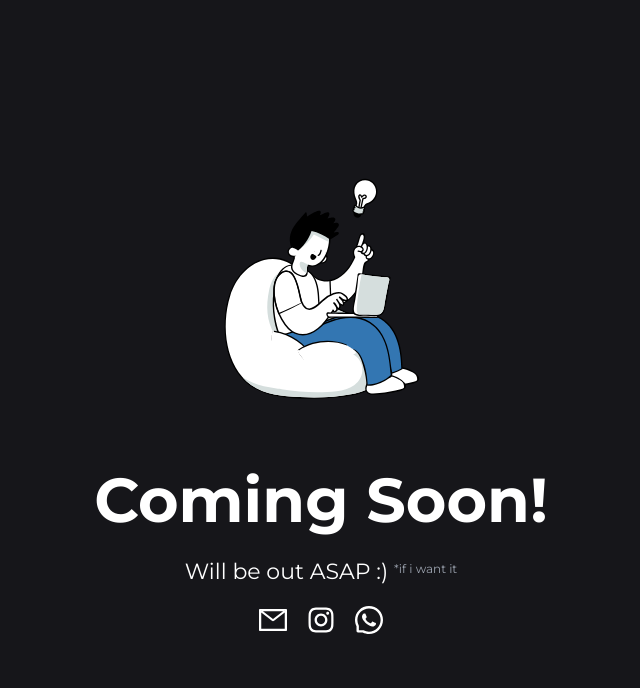
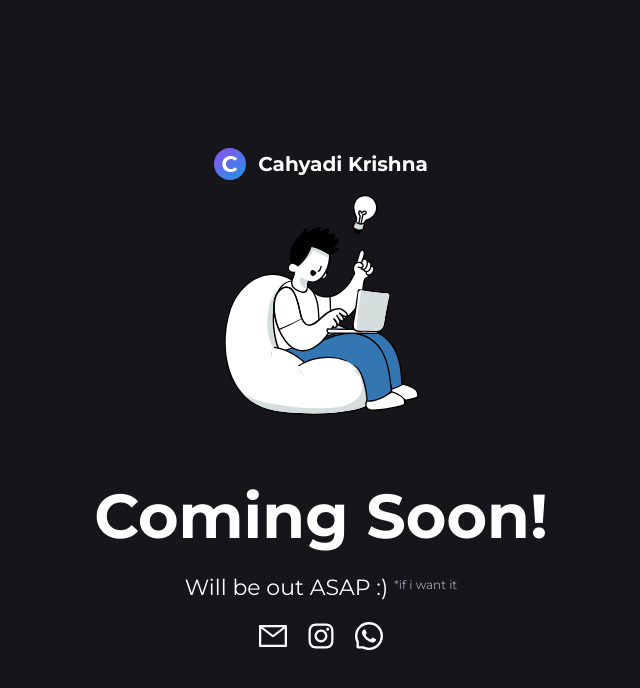
Before and after one commit to cahyadikrishna/cahyadikrishna.github.io, a React (Vite) app: page / in a window 1280 px wide. Shown: the top 688 px of the page, without its empty margins (319-959 px from the left). Built offline with nearby package versions, Linux system fonts and the light colour scheme.

Commit message:
Change contact link and logo icon

```diff
--- a/src/App.tsx
+++ b/src/App.tsx
@@ -1,10 +1,12 @@
-import { useLottie } from "lottie-react";
-import comingSoonImg from "./assets/think-animation.json";
+import { useLottie } from 'lottie-react';
 import {
   AiOutlineInstagram,
   AiOutlineMail,
   AiOutlineWhatsApp,
-} from "react-icons/ai";
+} from 'react-icons/ai';
+
+import chyLogo from '../public/chy-favicon.svg';
+import comingSoonImg from './assets/think-animation.json';
 
 export default function App() {
   const heroImg = {
@@ -16,6 +18,11 @@ export default function App() {
   return (
     <section className="container mx-auto">
       <div className="flex flex-col h-screen justify-center">
+        <div className="flex gap-[12px] items-center justify-center">
+          <img src={chyLogo} alt="Cahyadi Logo" className="h-[32px]" />
+          <span className="font-bold text-[20px]">Cahyadi Krishna</span>
+        </div>
+
         <div className="flex justify-center -mt-[60px]">
           <div className="sm:w-[400px] sm:h-[400px] w-[300px] h-[300px] ">
             {View}
@@ -23,11 +30,9 @@ export default function App() {
         </div>
 
         <div className="text-center -mt-[50px]">
-          <h1 className=" sm:text-[62px] text-[38px] font-bold">
-            Coming Soon!
-          </h1>
+          <h1 className="sm:text-[62px] text-[38px] font-bold">Coming Soon!</h1>
           <p className="sm:text-[22px] text-[20px] mt-2">
-            Will be out ASAP :){" "}
+            Will be out ASAP :){' '}
             <sup className="text-[12px] text-gray-400">*if i want it</sup>
           </p>
         </div>
@@ -42,14 +47,14 @@ export default function App() {
           </a>
           <a
             className="hover:text-gray-400"
-            href="https://www.instagram.com/humanit__/"
+            href="https://www.instagram.com/cahyadikrishnaw"
             target="_blank"
           >
             <AiOutlineInstagram size={32} />
           </a>
           <a
             className="hover:text-gray-400"
-            href="https://wa.me/089606620616"
+            href="https://wa.me/+6289606620616"
             target="_blank"
           >
             <AiOutlineWhatsApp size={32} />
```
